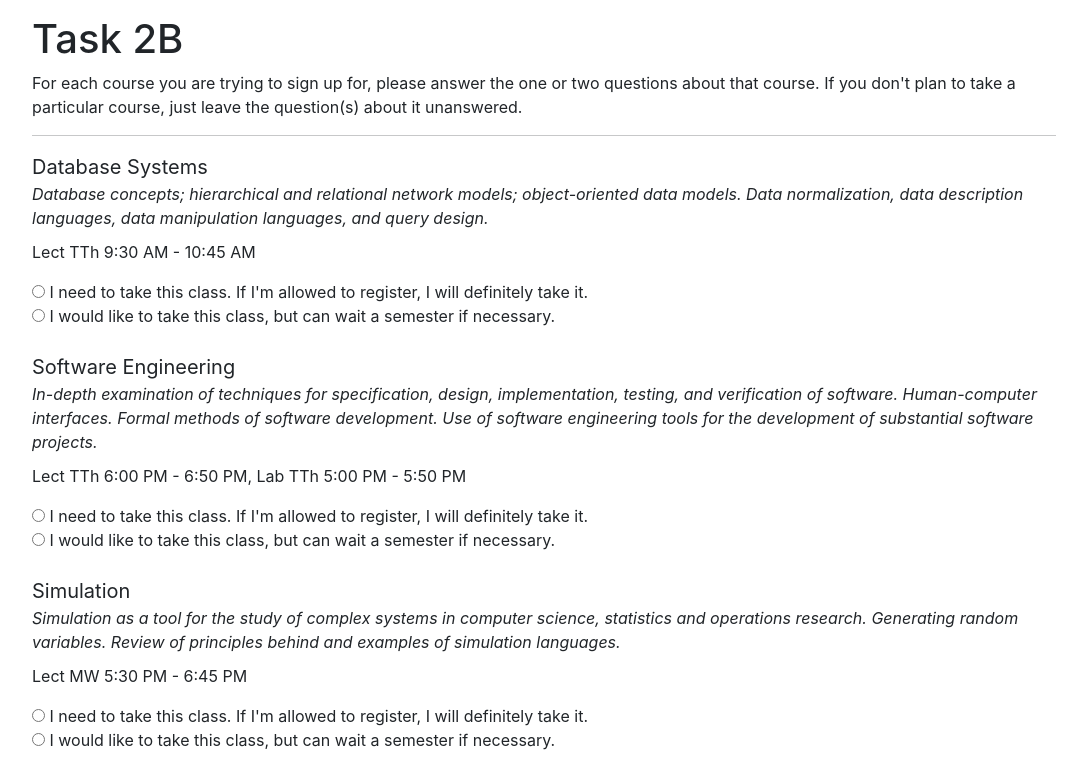
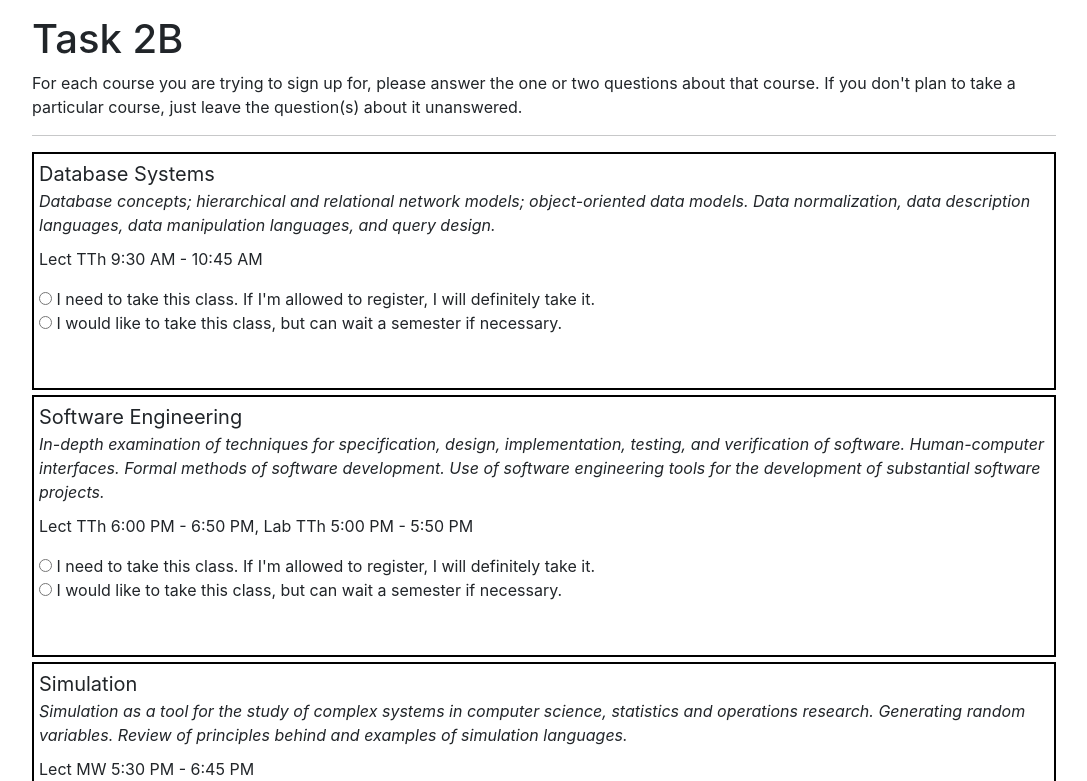
Before and after one commit to OmNai442003/Permission-Number-System-Improved---UX-Based, a React (Create React App) app: page /task2B in a window 1280 px wide. Shown: the top 781 px of the page, without its empty margins (96-1183 px from the left). Built offline with nearby package versions, Linux system fonts and the light colour scheme.

Commit message:
Improve task 2 styling.

```diff
--- a/src/App.css
+++ b/src/App.css
@@ -89,6 +89,10 @@
 }
 
 .sortable-preference-course-desc {
+    font-size: 50%;
     font-style: italic;
     margin-bottom: 10px;
 }
+label{
+    display:block;
+}
--- a/src/components/Task2/Task2_Experiment_Course.js
+++ b/src/components/Task2/Task2_Experiment_Course.js
@@ -59,7 +59,7 @@ function Task2_Experiment_Course(props) {
     }
 
     return (
-        <div className="task2 experiment" key={props.course.id}>
+        <div className="course" key={props.course.id}>
 
             <div className="course-name">{props.course.name}</div>
             <div className="course-desc">{props.course.description}</div>
```
